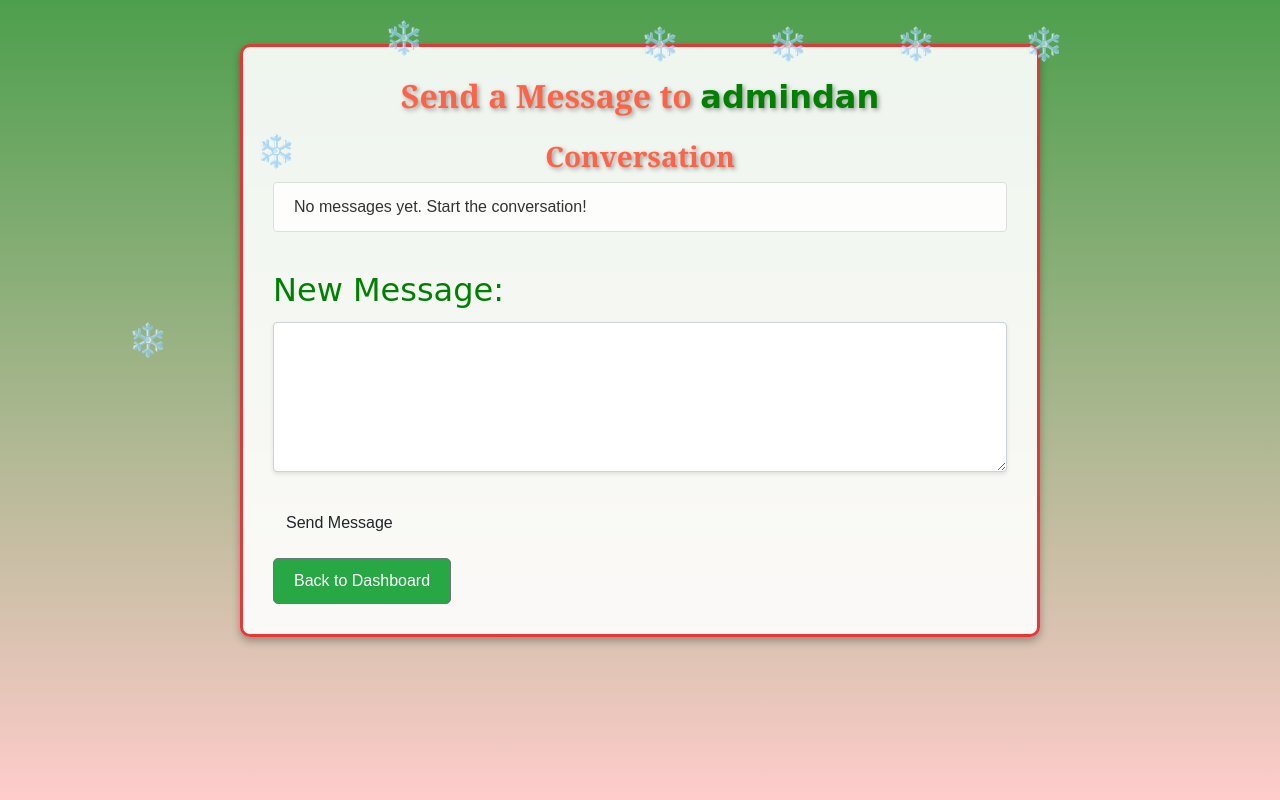
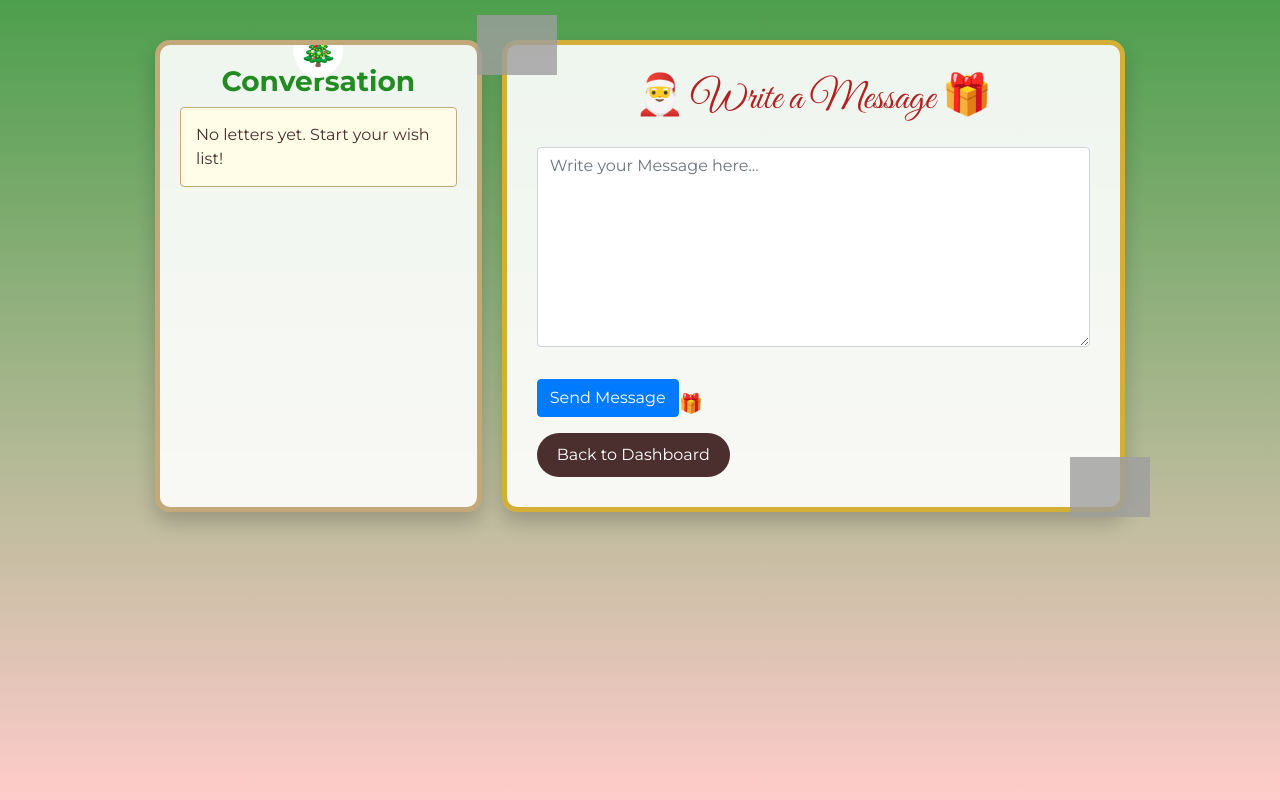
Before and after one commit to inguitobrian/IT-120_FINALPROJECT, a Django app: template user_app/messaging/templates/messaging/send_message_with_user.html in a window 1280 px wide. Run offline with Django 5.2, Linux system fonts and the light colour scheme; the template is opened without the code that fills it, so the values that code supplies are empty; parts of the project's set-up code (start-up, migrations or seed data) failed here and were passed over; some libraries are stand-ins or nearby versions; grey boxes are pictures that could not be loaded.

Commit message:
fix errors in send_message

```diff
--- a/user_app/messaging/templates/messaging/send_message_with_user.html
+++ b/user_app/messaging/templates/messaging/send_message_with_user.html
@@ -6,7 +6,6 @@
     <meta charset="UTF-8" />
     <meta name="viewport" content="width=device-width, initial-scale=1.0" />
     <title>Write a Letter to Santa</title>
-    <!-- Fixed the duplicate title tag -->
 
     <!-- Bootstrap CSS -->
     <link
@@ -14,153 +13,192 @@
       rel="stylesheet"
     />
 
-    <!-- Custom CSS -->
-    <style>
-        /* General body styles with gradient background */
-        body {
-          font-family: "Poppins", Arial, sans-serif;
-          background: linear-gradient(#4d9f4d, #ffcccb);
-          height: 100vh;
-          color: #333; /* Dark gray text */
-          margin: 0;
-          padding: 20px;
-        }
-
-        .container {
-          max-width: 800px; /* Limit the width of the container for better readability */
-          background-color: rgba(255, 255, 255, 0.9); /* Light translucent background */
-          border-radius: 10px;
-          border: 3px solid rgba(229, 35, 35, 0.9); /* Add a solid border with your chosen color */
-          padding: 30px;
-          margin-top: 50px;
-          box-shadow: 0 4px 8px rgba(0, 0, 0, 0.3);
-      }
-
-        h2,
-        h3 {
-          color: #ff6347; /* Red color for headings */
-          font-weight: bold;
-          text-shadow: 2px 2px 4px rgba(74, 74, 74, 0.5); /* Shadow for text */
-          font-family: "Georgia", serif; /* Changed font for headings to Georgia */
-          text-align: center; /* Center align headings */
-        }
-
-        /* Cursive font for "New Message" and username (daniellemrtnz) */
-        label[for="content"],
-        .username,
-        .list-group-item strong {
-          font-family: "Brush Script MT", cursive; /* Cursive font */
-          font-size: 2rem; /* Increase the font size */
-          color: green; /* Set color to green */
-        }
-
-        .list-group-item {
-          border: 1px solid #ddd; /* Light border to separate message items */
-          background-color: rgba(255, 255, 255, 0.8); /* Slightly transparent */
-          margin-bottom: 10px;
-          border-radius: 5px;
-        }
-
-        textarea {
-          min-height: 150px; /* Ensure the textarea is large enough for messages */
-          background-color: #fff; /* White background for better readability */
-          border-radius: 5px;
-          box-shadow: 0 2px 4px rgba(0, 0, 0, 0.1);
-        }
-
-        button {
-          background-color:: #e64a3c; /* Green color for "Back to Dashboard" button */
-          text-decoration: none;
-          color: white;
-          padding: 10px 20px;
-          border-radius: 5px;
-        }
-
-        button:hover {
-          background-color: #e64a3c; /* Darker red on hover */
-          opacity: 0.9;
-        }
-
-        a.btn-secondary {
-          background-color: #28a745; /* Green color for "Back to Dashboard" button */
-          text-decoration: none;
-          color: white;
-          padding: 10px 20px;
-          border-radius: 5px;
-        }
-
-        a.btn-secondary:hover {
-          background-color: #218838; /* Darker green on hover */
-          opacity: 0.8;
-        }
-
-        /* Snowflakes animation */
-        @keyframes snow {
-          0% {
-            transform: translateY(-100px);
-          }
-          100% {
-            transform: translateY(100vh);
-          }
-        }
-
-        .snowflake {
-          position: absolute;
-          font-size: 2rem;
-          color: white;
-          opacity: 0.7;
-          animation: snow linear infinite;
-        }
-
-        .snowflake:nth-child(odd) {
-          animation-duration: 15s;
-          left: 10%;
-        }
-
-        .snowflake:nth-child(even) {
-          animation-duration: 20s;
-          left: 30%;
-        }
-
-        .snowflake:nth-child(3n) {
-          animation-duration: 25s;
-          left: 50%;
-        }
-
-        .snowflake:nth-child(4n) {
-          animation-duration: 30s;
-          left: 70%;
-        }
-
-        .snowflake:nth-child(5n) {
-          animation-duration: 35s;
-          left: 90%;
-        }
-
-        /* Google Fonts */
+    <!-- Google Fonts -->
     <link
       href="https://fonts.googleapis.com/css2?family=Great+Vibes&family=Montserrat:wght@400;700&display=swap"
       rel="stylesheet"
     />
+
+    <!-- Custom CSS -->
+    <style>
+      body {
+        font-family: "Montserrat", sans-serif;
+        background: linear-gradient(to bottom, #4d9f4d, #ffcccb);
+        background-size: cover;
+        background-attachment: fixed;
+        color: #4b2e2e;
+        overflow-x: hidden;
+      }
+
+      .container {
+        max-width: 1000px;
+        margin-top: 40px;
+        display: flex;
+        flex-wrap: wrap;
+        gap: 20px;
+      }
+
+      .conversation-box {
+        flex: 1;
+        min-width: 300px;
+        background-color: rgba(255, 255, 255, 0.9);
+        border-radius: 15px;
+        border: 5px solid #c3a87a; /* Gold-like scroll border */
+        box-shadow: 0 10px 20px rgba(0, 0, 0, 0.2);
+        padding: 20px;
+        max-height: 600px;
+        overflow-y: auto;
+        position: relative;
+      }
+
+      .conversation-box::before {
+        content: "\1F384"; /* Christmas Tree */
+        font-size: 2rem;
+        position: absolute;
+        top: -25px;
+        left: 50%;
+        transform: translateX(-50%);
+        background-color: #fff;
+        border-radius: 50%;
+        padding: 5px;
+      }
+
+      .letter-box {
+        flex: 2;
+        min-width: 400px;
+        background-color: rgba(255, 255, 255, 0.9);
+        border-radius: 15px;
+        border: 5px solid #d4af37; /* Gold border */
+        box-shadow: 0 10px 20px rgba(0, 0, 0, 0.2);
+        padding: 30px;
+        position: relative;
+      }
+
+      h2 {
+        font-family: "Great Vibes", cursive;
+        color: #b22222;
+        font-size: 2.5rem;
+        text-align: center;
+        margin-bottom: 20px;
+        animation: fadeIn 2s;
+      }
+
+      h3 {
+        font-family: "Montserrat", sans-serif;
+        color: #228b22;
+        font-weight: bold;
+        text-align: center;
+      }
+
+      .list-group-item {
+        border: 1px solid #c3a87a;
+        border-radius: 10px;
+        margin-bottom: 15px;
+        padding: 15px;
+        background-color: #fffde7;
+      }
+
+      .list-group-item strong {
+        color: #b22222;
+      }
+
+      textarea {
+        width: 100%;
+        min-height: 200px;
+        background-color: #fffde7;
+        border: 1px solid #d4af37;
+        border-radius: 10px;
+        padding: 15px;
+      }
+
+      button {
+        background-color: #d4af37;
+        color: #4b2e2e;
+        font-weight: bold;
+        border: none;
+        padding: 10px 25px;
+        border-radius: 25px;
+        transition: all 0.3s ease-in-out;
+        position: relative;
+      }
+
+      button:hover {
+        background-color: #b22222;
+        color: white;
+        transform: scale(1.1);
+      }
+
+      button::after {
+        content: "\1F381"; /* Wrapped Gift */
+        font-size: 1.2rem;
+        position: absolute;
+        right: -25px;
+        top: 50%;
+        transform: translateY(-50%);
+        animation: bounce 2s infinite;
+      }
+
+      a.btn-secondary {
+        text-decoration: none;
+        border: none;
+        background-color: #4b2e2e;
+        color: white;
+        border-radius: 25px;
+        padding: 10px 20px;
+        transition: all 0.3s ease-in-out;
+      }
+
+      a.btn-secondary:hover {
+        background-color: #b22222;
+        color: white;
+      }
+
+      .decor {
+        position: absolute;
+        width: 80px;
+        height: 80px;
+        background-size: contain;
+        background-repeat: no-repeat;
+        opacity: 0.8;
+      }
+
+      .decor-top-left {
+        top: -30px;
+        left: -30px;
+        background-image: url("{% static 'images/holly.png' %}");
+      }
+
+      .decor-bottom-right {
+        bottom: -30px;
+        right: -30px;
+        background-image: url("{% static 'images/candy-cane.png' %}");
+      }
+
+      @keyframes fadeIn {
+        from {
+          opacity: 0;
+        }
+        to {
+          opacity: 1;
+        }
+      }
+
+      @keyframes bounce {
+        0%,
+        100% {
+          transform: translateY(0);
+        }
+        50% {
+          transform: translateY(-10px);
+        }
+      }
     </style>
-    <!-- Fixed the closing of style tag -->
   </head>
   <body>
-    <!-- Snowflakes for Christmas effect -->
-    <div class="snowflake" style="left: 10%; animation-delay: 0s">❄️</div>
-    <div class="snowflake" style="left: 20%; animation-delay: 2s">❄️</div>
-    <div class="snowflake" style="left: 30%; animation-delay: 4s">❄️</div>
-    <div class="snowflake" style="left: 40%; animation-delay: 6s">❄️</div>
-    <div class="snowflake" style="left: 50%; animation-delay: 8s">❄️</div>
-    <div class="snowflake" style="left: 60%; animation-delay: 10s">❄️</div>
-    <div class="snowflake" style="left: 70%; animation-delay: 12s">❄️</div>
-    <div class="snowflake" style="left: 80%; animation-delay: 14s">❄️</div>
-
-    <div class="container mt-4">
-      <h2>Send a Message to <span class="username">admindan</span></h2>
-
-      <!-- Display Previous Messages -->
-      <h3 class="mt-4">Conversation</h3>
+    <div class="container">
+      <!-- Left: Conversation List -->
+      <div class="conversation-box">
+        <h3>Conversation</h3>
         <ul class="list-group">
           {% for msg in messages %}
           <li class="list-group-item">
@@ -168,31 +206,42 @@
             <small class="text-muted">{{ msg.timestamp }}</small>
           </li>
           {% empty %}
-        <li class="list-group-item">
-          No messages yet. Start the conversation!
-        </li>
+          <li class="list-group-item">No letters yet. Start your wish list!</li>
           {% endfor %}
         </ul>
+      </div>
 
-      <!-- Send New Message -->
+      <!-- Right: Letter Writing Form -->
+      <div class="letter-box">
+        <div class="decor decor-top-left"></div>
+        <div class="decor decor-bottom-right"></div>
+
+        <h2>
+          <span class="santa-icon">🎅</span>
+          Write a Message
+          <span class="santa-icon">🎁</span>
+        </h2>
+
         <form method="POST" class="mt-4">
           {% csrf_token %}
           <div class="form-group">
-          <label for="content">New Message:</label>
             <textarea
               class="form-control"
               id="content"
               name="content"
+              placeholder="Write your Message here..."
               required
             ></textarea>
           </div>
-        <button type="submit" class="btn mt-3">Send Message</button>
+          <button type="submit" class="btn btn-primary mt-3">
+            Send Message
+          </button>
         </form>
 
-      <!-- Button to Return to Dashboard -->
         <a href="{% url 'user_dashboard' %}" class="btn btn-secondary mt-3"
           >Back to Dashboard</a
         >
+      </div>
     </div>
 
     <!-- Bootstrap JS and dependencies -->
```
Also changed, not shown: user_app/messaging/templates/messaging/send_message.html (+99 -146 lines). Lines whose indentation alone changed are shown as unchanged.
